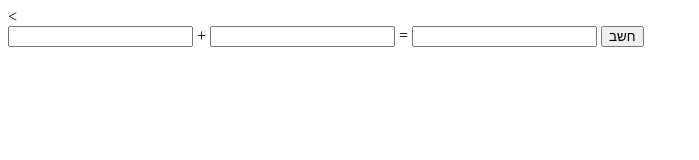
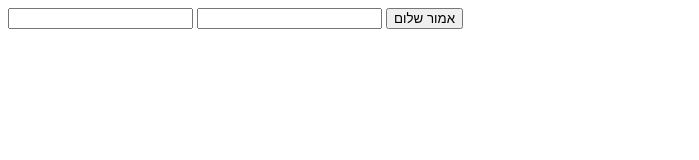
Before and after one commit to Adam22235/git, a plain HTML site: page index.html in a window 1280 px wide. Shown: the whole page, without its empty margins (0-699 px from the left). Drawn offline with Linux system fonts and the light colour scheme.

Commit message:
new site

```diff
--- a/index.html
+++ b/index.html
@@ -1,33 +1,30 @@
-<<!DOCTYPE html>
-<html lang="en">
+<html>
 <head>
-
-  <meta charset="UTF-8">
-  <meta http-equiv="X-UA-Compatible" content="IE=edge">
-  <meta name="viewport" content="width=device-width, initial-scale=1.0">
-
 </head>
 <body>
+    <div>
+     <input type="number" id="age">
+    <input type="text" id="messge">
+    <button onclick="cal()" id="button" type="button"> אמור שלום</button>
+
+
+    </div>
 
     <script>
 
-        function cal() {
-            const one1 = document.getElementById("one1");
-            const one2 = document.getElementById("one2");
+let age = document.getElementById('age').value
+let messge = document.getElementById('messge').value
+function cal(){
 
-            document.getElementById("one3").value = one1.value + one2.value ;
 
-        }
-                </script>
-                <div1>
-                       <form>
-                       <input type="text" id="one1"></input>
-                       +
-                       <input type="text" id="one2"></input>
-                       =
-                       <input type="text" id="one3"></input>
-                      <button type="button" onclick="cal()">חשב</button>
-                   </form>
-                </div1>
+if(age > 6 ){
+    document.getElementById("messge").value =  "שלום ילד"
+
+    }
+
+}
+
+    </script>
+
 </body>
 </html>
--- /dev/null
+++ b/js.js
@@ -0,0 +1,5 @@
+alert("hii")
+document.getElementById("clic").onclick = function()
+{
+    document.getElementById("clic").innerHTML = "fuckyou"
+}
```
